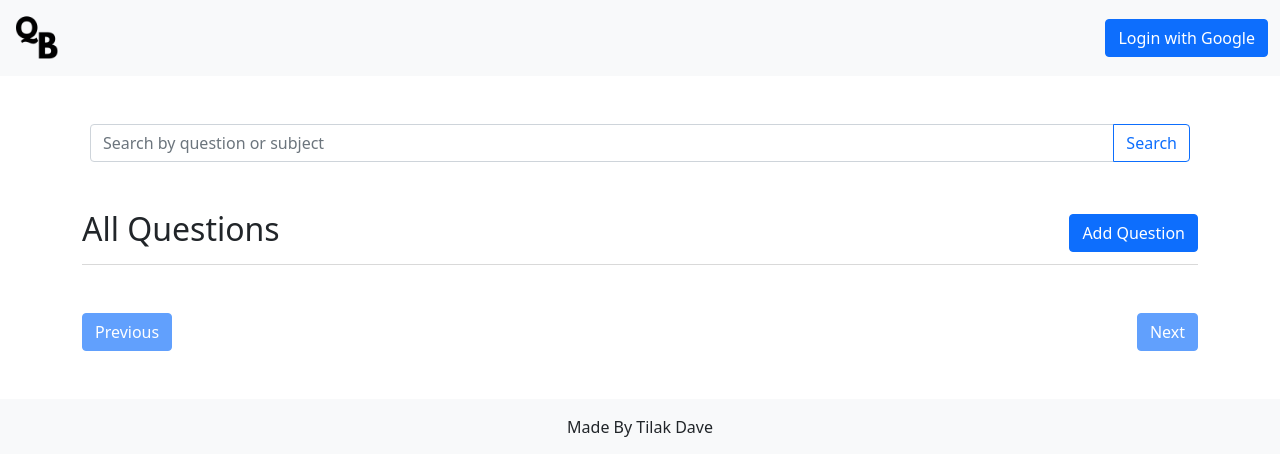
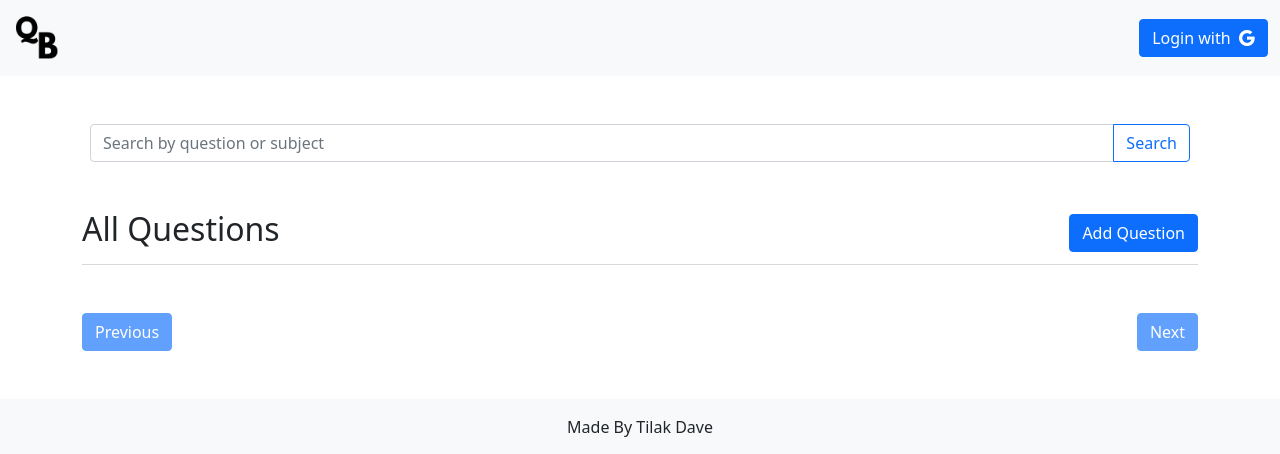
Before and after one commit to tiluckdave/compqb, a Django app: page / in a window 1280 px wide. Shown: the top 454 px of the page. Run offline with Django 3.2, Linux system fonts and the light colour scheme; data that the repository does not hold is empty; some libraries are stand-ins or nearby versions.

Commit message:
button styling

```diff
--- a/main/templates/main/index.html
+++ b/main/templates/main/index.html
@@ -39,7 +39,7 @@ Home | QB
       </div>
       <div class="card-body">
         <h5 class="card-title">{{question.question}}</h5>
-        <a class="btn btn-primary btn-sm" data-bs-toggle="collapse" data-bs-target="#collapseHint{{forloop.counter}}"
+        <a class="btn btn-danger btn-sm" data-bs-toggle="collapse" data-bs-target="#collapseHint{{forloop.counter}}"
           aria-expanded="false" aria-controls="collapseHint{{forloop.counter}}">
           Hint
         </a>
--- a/templates/base.html
+++ b/templates/base.html
@@ -9,6 +9,7 @@
 
   <link href="https://cdn.jsdelivr.net/npm/bootstrap@5.0.0-beta3/dist/css/bootstrap.min.css" rel="stylesheet"
     integrity="sha384-eOJMYsd53ii+scO/bJGFsiCZc+5NDVN2yr8+0RDqr0Ql0h+rP48ckxlpbzKgwra6" crossorigin="anonymous">
+  <link rel="stylesheet" href="https://cdn.jsdelivr.net/npm/bootstrap-icons@1.4.1/font/bootstrap-icons.css">
   {% progressive_web_app_meta %}
   <title>{% block title %}{% endblock title %}</title>
 </head>
@@ -33,7 +34,7 @@
                 <li><a class="dropdown-item" href="/logout">Logout</a></li>
               </ul>
           {% else %}
-          <a class="btn btn-primary" href="{% provider_login_url 'google' %}" role="button">Login with Google</a>
+          <a class="btn btn-primary" href="{% provider_login_url 'google' %}" role="button">Login with &nbsp;<i class="bi bi-google"></i></a>
           {% endif %}
         </div>
       </div>
```
